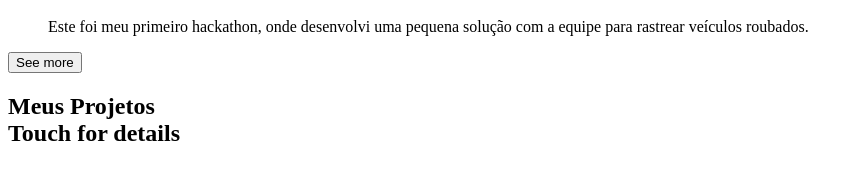
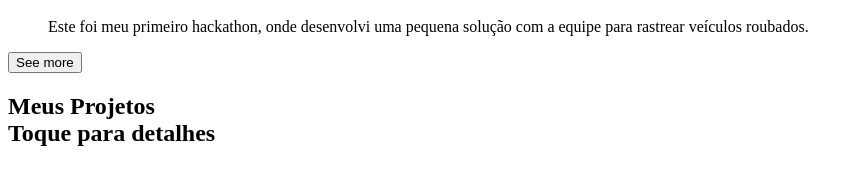
Before and after one commit to RuanScherer/my-site, a Next.js app: page / in a window 1280 px wide. Shown: the part 5165-5339 px from the top of the page, without its empty margins (0-863 px from the left). Built offline with nearby package versions, Linux system fonts and the light colour scheme.

Commit message:
translate to portuguese

```diff
--- a/pages/index.js
+++ b/pages/index.js
@@ -188,7 +188,7 @@ export default function Home() {
           Meus Projetos
           <br/>
           <span className="md:hidden text-lg font-bold text-gray-800">
-            Touch for details
+            Toque para detalhes
           </span>
         </h1>
 
```
